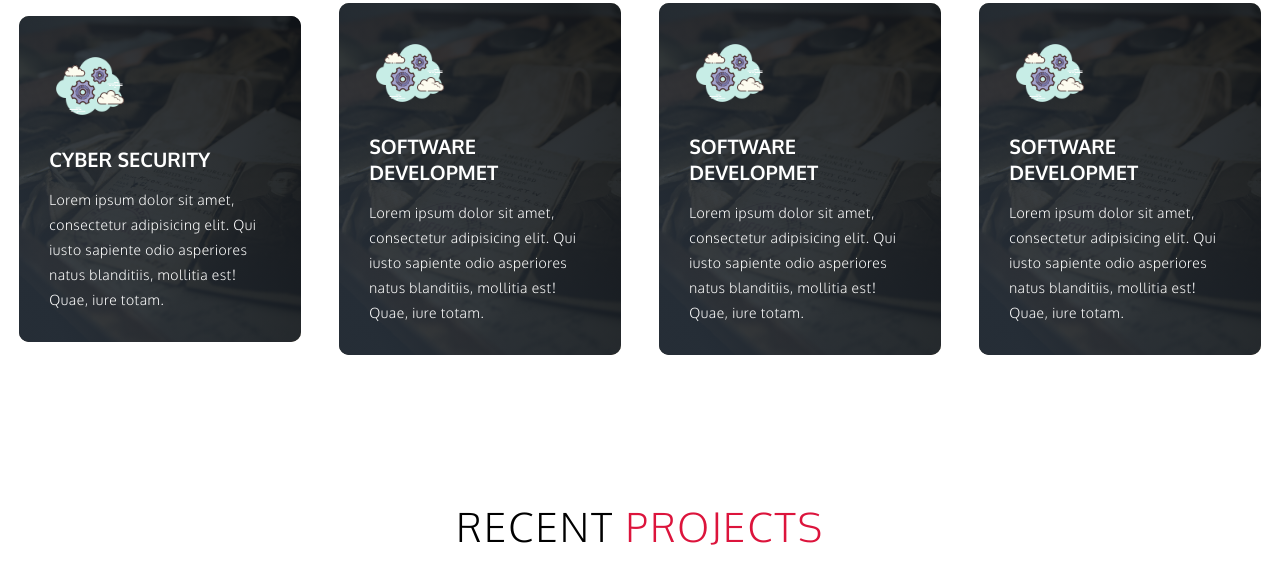
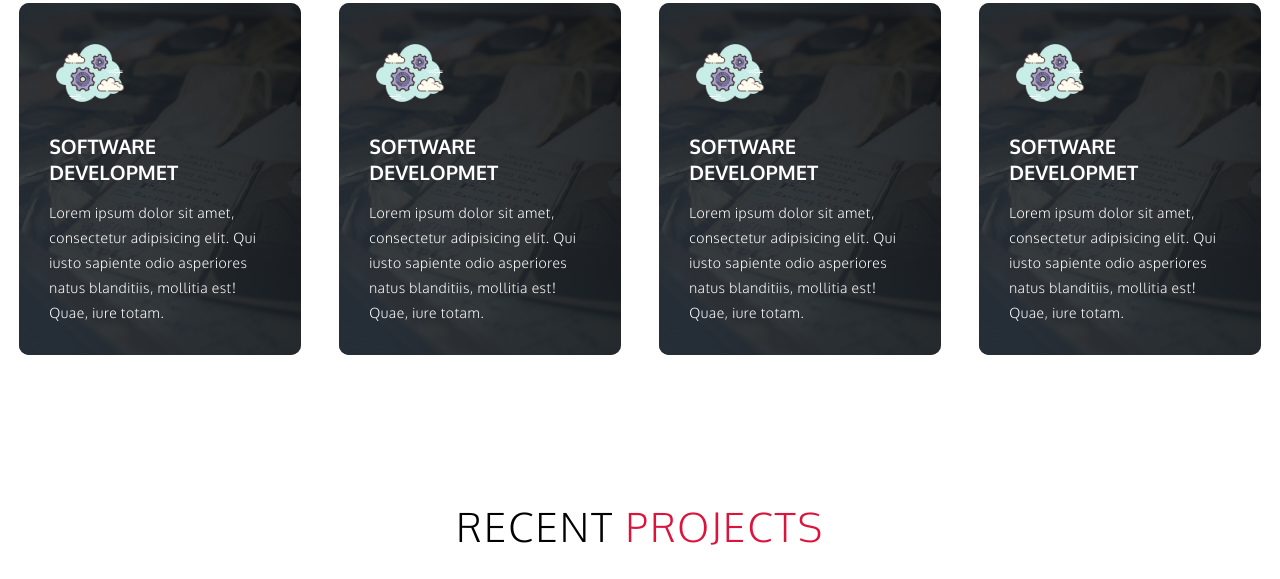
Before and after one commit to Skylark355/Project-1, a plain HTML site: page index.html in a window 1280 px wide. Shown: the part 1129-1708 px from the top of the page. Drawn offline with Linux system fonts and the light colour scheme.

Commit message:
Corrections made

```diff
--- a/index.html
+++ b/index.html
@@ -67,7 +67,7 @@
             <div class="icon">
               <img src="./images/icons8-services-100.png" alt="Services" />
             </div>
-            <h2>Cyber Security</h2>
+            <h2>Software Developmet</h2>
             <p>
               Lorem ipsum dolor sit amet, consectetur adipisicing elit. Qui
               iusto sapiente odio asperiores natus blanditiis, mollitia est!
```
